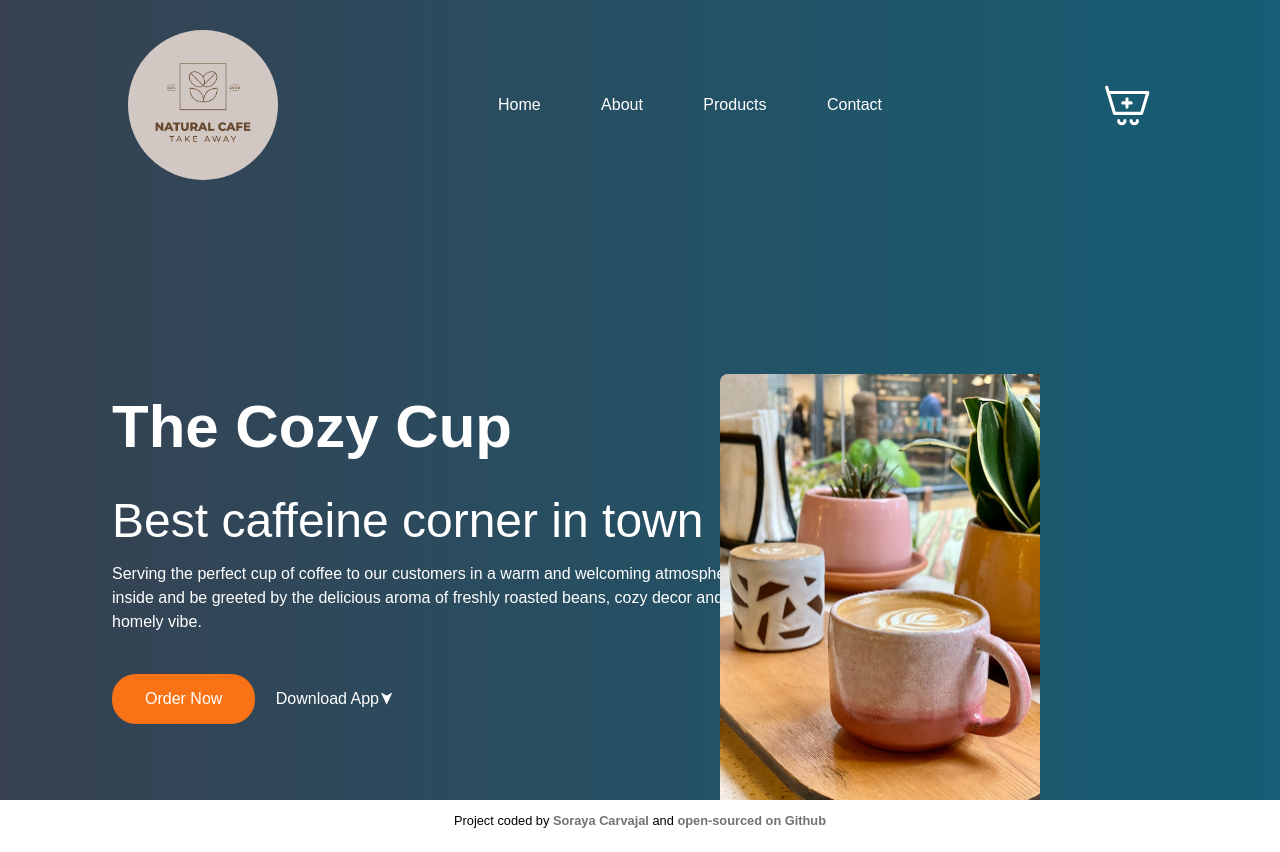
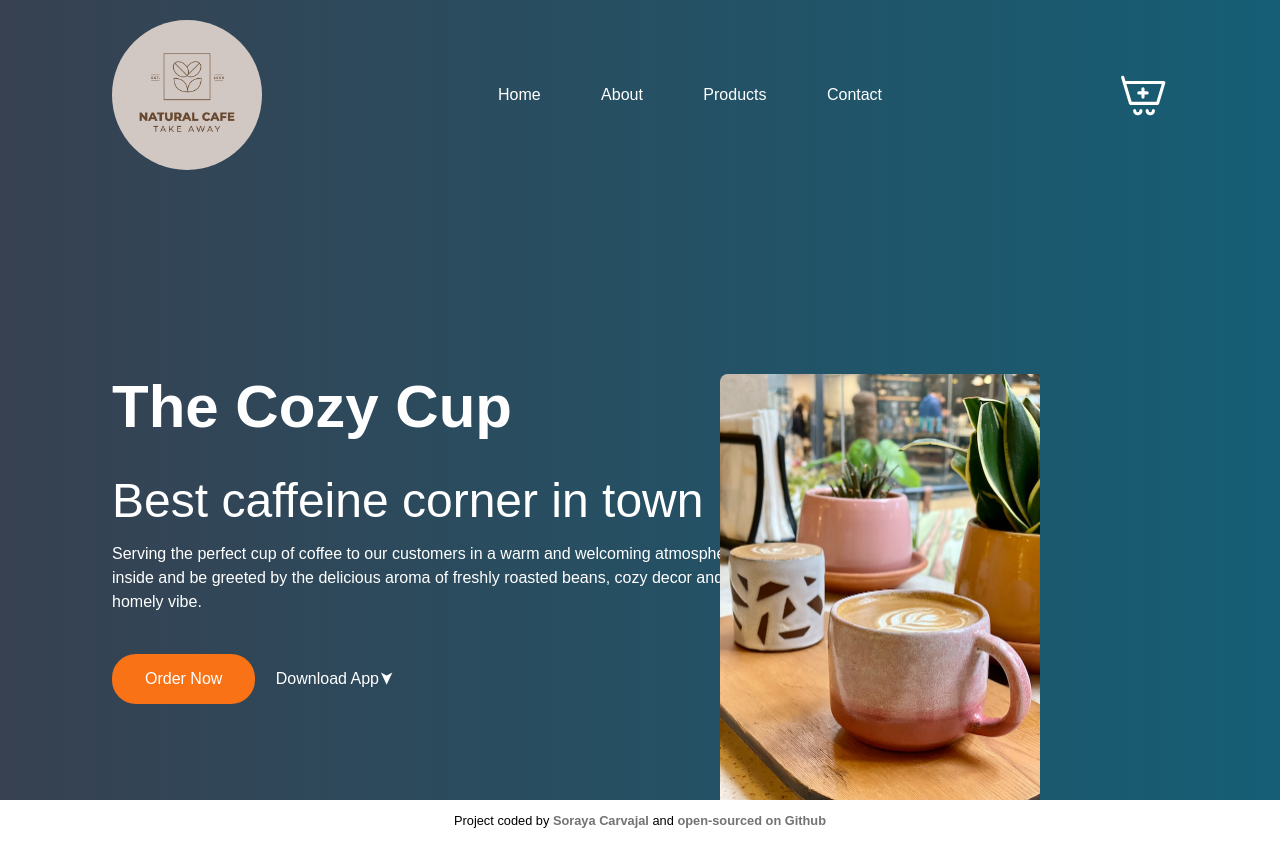
Before and after one commit to icuestiona/Tailwind-Coffe-project, a plain HTML site: page index.html in a window 1280 px wide. Drawn offline with nearby package versions, Linux system fonts and the light colour scheme.

Commit message:
changed container and navbar

```diff
--- a/index.html
+++ b/index.html
@@ -10,9 +10,9 @@
   </head>
   <body>
     <div
-      class="container min-h-screen bg-gradient-to-r from-gray-700 to to-cyan-800 bg-cover px-28 py-5 relative"
+      class="container min-h-screen justify-center items-center bg-gradient-to-r from-gray-700 to to-cyan-800 bg-cover px-28 py-5 relative"
     >
-      <nav class="flex items-center sm:px-4 py-2.5">
+      <nav class="flex items-center">
         <img
           src="images/Logo.jpg"
           stroke="currentColor"
```
